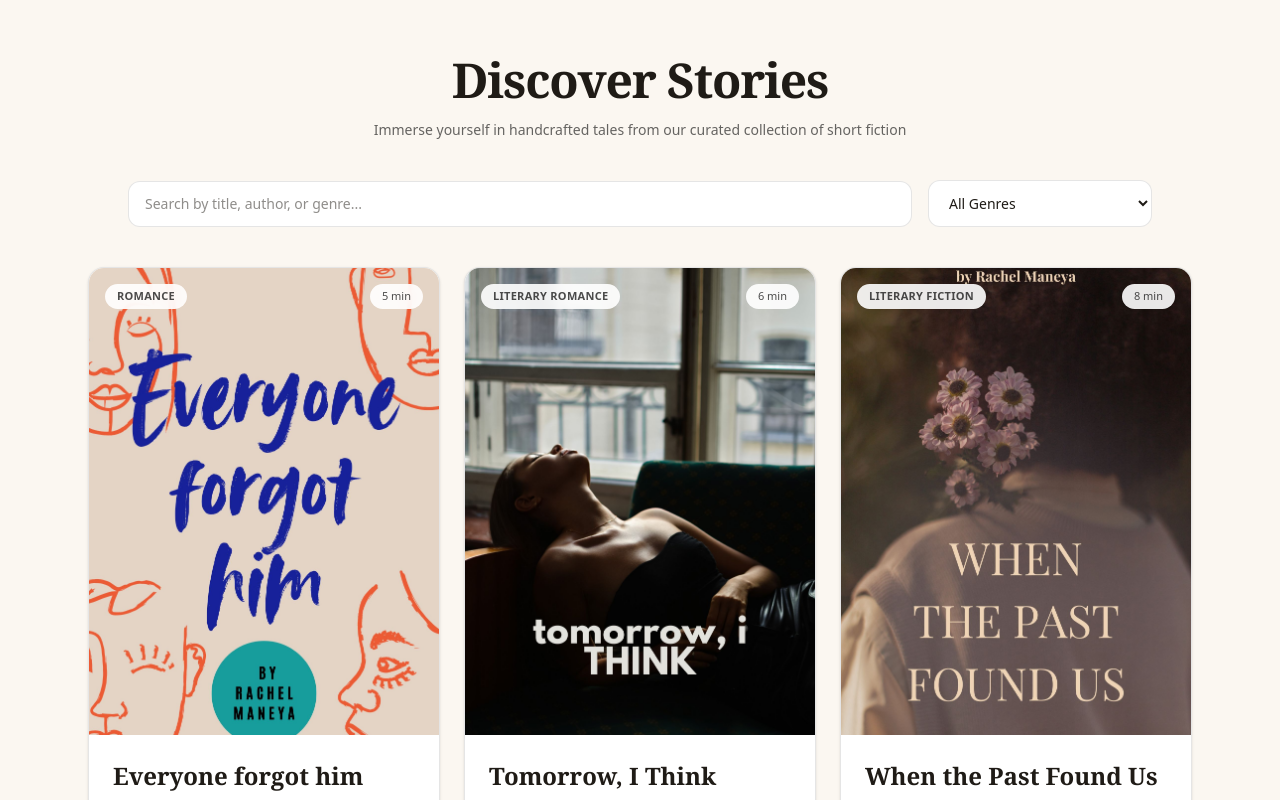
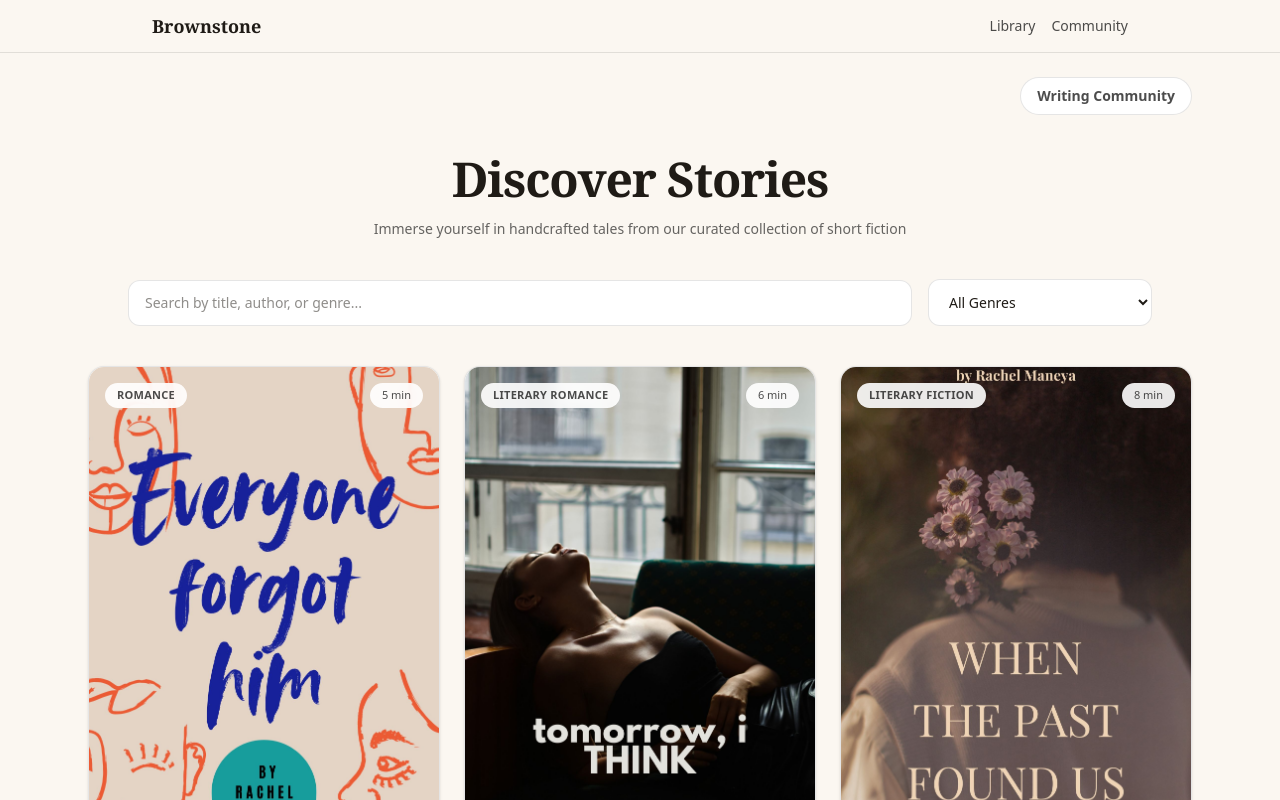
Before and after one commit to maneyarachel2-dotcom/brownstone-stories, a Next.js app: page / in a window 1280 px wide. Shown: the top 800 px of the page. Built offline with nearby package versions, Linux system fonts and the light colour scheme.

Commit message:
page community

```diff
--- a/app/layout.tsx
+++ b/app/layout.tsx
@@ -1,4 +1,5 @@
 import type { Metadata } from "next";
+import Link from "next/link";
 import { Geist, Geist_Mono } from "next/font/google";
 import "./globals.css";
 
@@ -13,8 +14,8 @@ const geistMono = Geist_Mono({
 });
 
 export const metadata: Metadata = {
-  title: "Create Next App",
-  description: "Generated by create next app",
+  title: "Brownstone Stories",
+  description: "Read stories. Share your thoughts. Join the writing community.",
 };
 
 export default function RootLayout({
@@ -24,16 +25,27 @@ export default function RootLayout({
 }>) {
   return (
     <html lang="en">
-      <body
-        className={`${geistSans.variable} ${geistMono.variable} antialiased`}
-      >
+      <body className={`${geistSans.variable} ${geistMono.variable} antialiased`}>
+        {/* Simple top nav */}
+        <header className="sticky top-0 z-50 border-b border-black/10 bg-[#fbf7f1]/85 backdrop-blur">
+          <div className="mx-auto flex max-w-5xl items-center justify-between px-4 sm:px-6 py-3">
+            <Link href="/" className="font-serif text-lg font-semibold text-[#1f1b16]">
+              Brownstone
+            </Link>
+
+            <nav className="flex items-center gap-4 text-sm text-black/70">
+              <Link href="/" className="hover:underline">
+                Library
+              </Link>
+              <Link href="/community" className="hover:underline">
+                Community
+              </Link>
+            </nav>
+          </div>
+        </header>
+
         {children}
       </body>
     </html>
   );
 }
-import Link from "next/link";
-
-<Link href="/community" className="hover:underline">
-  Community
-</Link>
--- a/app/page.tsx
+++ b/app/page.tsx
@@ -24,7 +24,17 @@ export default function HomePage() {
 
   return (
     <main className="min-h-screen bg-[#fbf7f1] text-[#1f1b16]">
-      <div className="mx-auto max-w-6xl px-6 pb-20 pt-14">
+      {/* TOP RIGHT NAV */}
+      <header className="mx-auto max-w-6xl px-6 pt-6 flex justify-end">
+        <Link
+          href="/community"
+          className="rounded-full border border-black/10 bg-white px-4 py-2 text-sm font-semibold text-black/70 hover:bg-black/5"
+        >
+          Writing Community
+        </Link>
+      </header>
+
+      <div className="mx-auto max-w-6xl px-6 pb-20 pt-10">
         {/* Heading */}
         <div className="text-center">
           <h1 className="font-serif text-5xl font-semibold tracking-tight">
```
